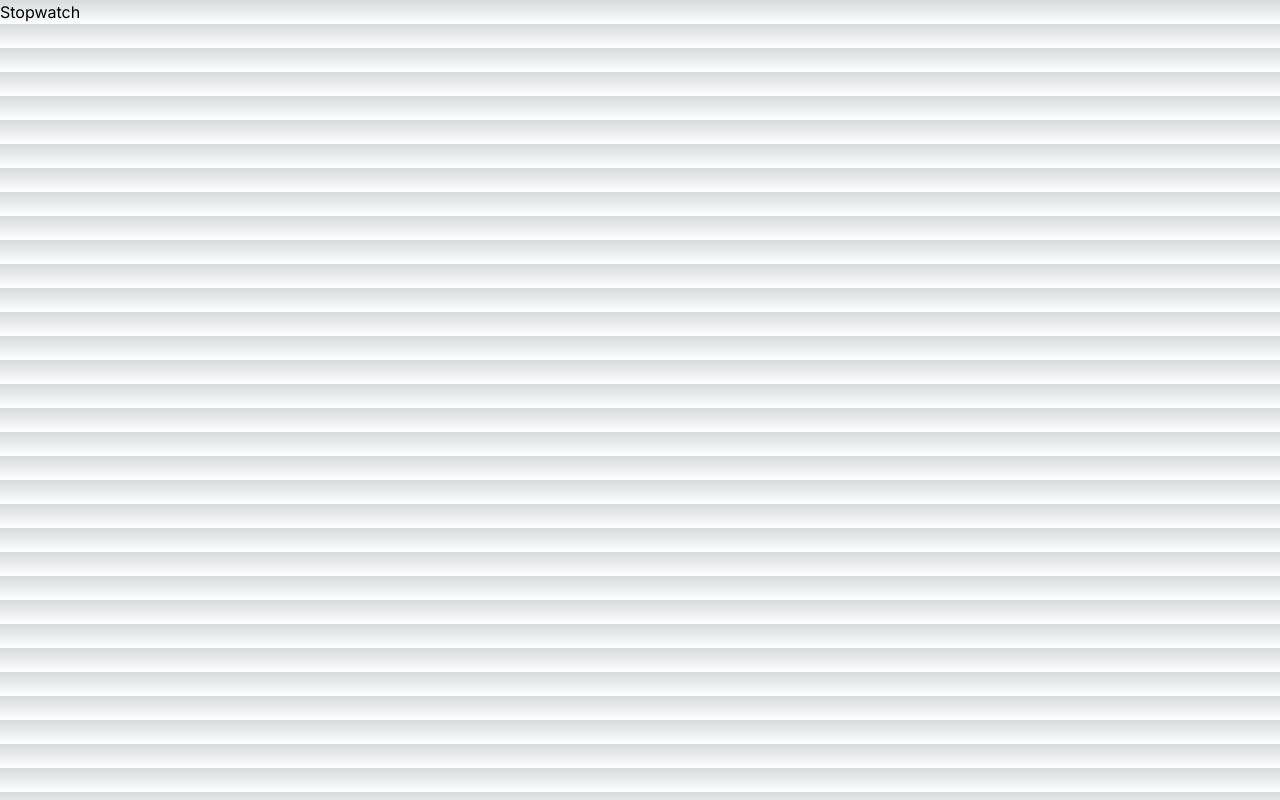
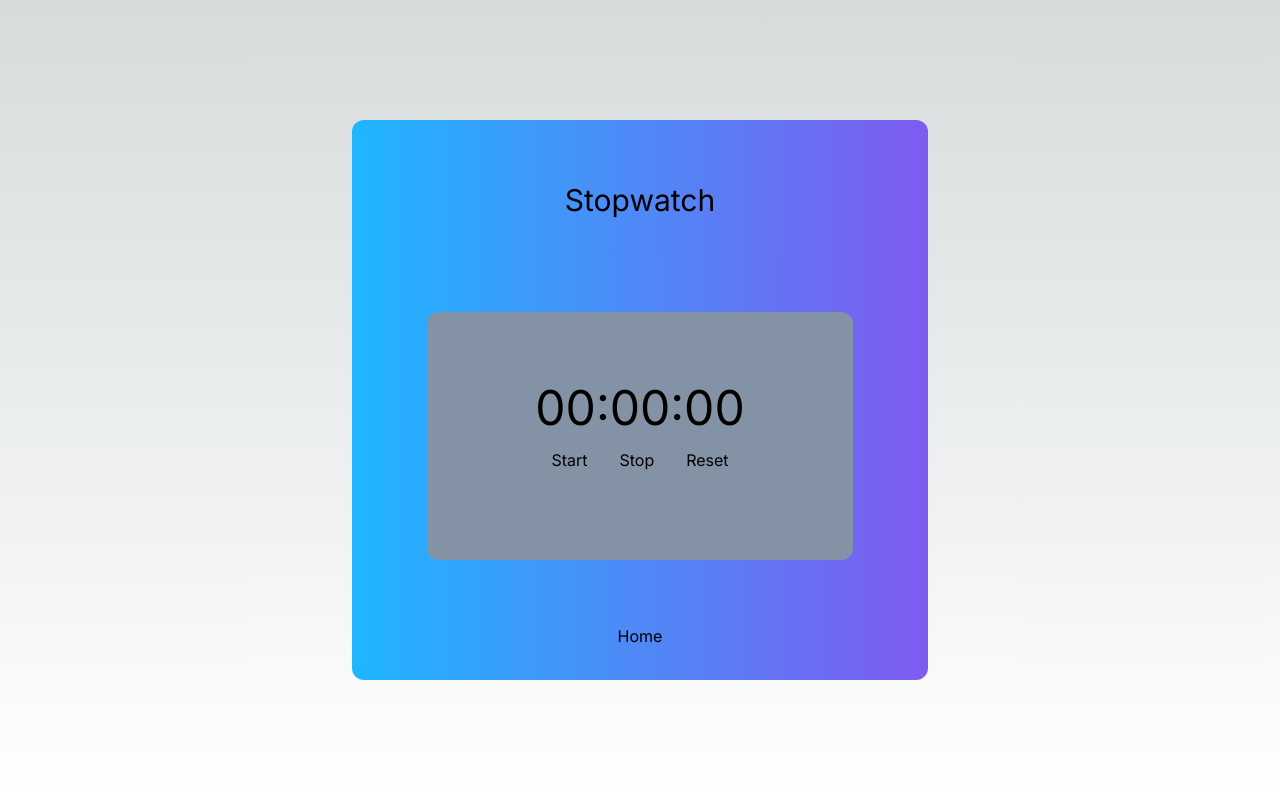
Before and after one commit to Trile16/everyday-widgets, a Next.js app: page /stopwatch in a window 1280 px wide. Built offline with nearby package versions, Linux system fonts and the light colour scheme.

Commit message:
finished stopwatch

```diff
--- /dev/null
+++ b/src/app/clock/page.jsx
@@ -0,0 +1,3 @@
+export default function Clock() {
+  return <>Clock</>;
+}
--- a/src/app/layout.jsx
+++ b/src/app/layout.jsx
@@ -11,7 +11,11 @@ export const metadata = {
 export default function RootLayout({ children }) {
   return (
     <html lang="en">
-      <body className={inter.className}>{children}</body>
+      <body className={inter.className}>
+        <main className="w-screen h-screen flex flex-col justify-center items-center p-16">
+          {children}
+        </main>
+      </body>
     </html>
   );
 }
--- a/src/app/page.jsx
+++ b/src/app/page.jsx
@@ -3,20 +3,19 @@ import Link from "next/link";
 
 export default function Home() {
   return (
-    <main className="w-screen h-screen flex flex-col justify-center items-center p-16">
-      <div className="bg-gradient-to-r from-blue to-purple rounded-xl p-8 w-5/6 max-w-xl">
+    <div className="bg-gradient-to-r from-blue to-purple rounded-xl p-8 w-5/6 max-w-xl h-5/6 flex flex-col justify-between items-center">
       <h1 className="text-3xl/8 p-8 text-center">Everyday Widgets!</h1>
-        <div className="flex justify-center items-center">
+      <div className="flex flex-wrap justify-center items-center w-3/4">
         <Link
           href="/weather"
-            className="flex flex-col items-center bg-blue w-fit rounded-xl m-4"
+          className="flex flex-col items-center bg-blue w-fit rounded-xl m-4 w-1/3"
         >
           <Image src="/clouds.png" width={125} height={125} alt="weather" />
           <h2 className="text-xl/8">Weather</h2>
         </Link>
         <Link
           href="/calculator"
-            className="flex flex-col items-center bg-blue w-fit rounded-xl m-4"
+          className="flex flex-col items-center bg-blue w-fit rounded-xl m-4 w-1/3"
         >
           <Image
             src="/calculator.png"
@@ -28,18 +27,31 @@ export default function Home() {
         </Link>
         <Link
           href="/stopwatch"
-            className="flex flex-col items-center bg-blue w-fit rounded-xl m-4"
+          className="flex flex-col items-center bg-blue w-fit rounded-xl m-4 w-1/3"
         >
           <Image
             src="/stopwatch.png"
             width={125}
             height={125}
             alt="stopwatch"
+            className="p-2"
           />
           <h2 className="text-xl/8">Stopwatch</h2>
         </Link>
+        <Link
+          href="/clock"
+          className="flex flex-col items-center bg-blue w-fit rounded-xl m-4 w-1/3"
+        >
+          <Image
+            src="/clock.png"
+            width={125}
+            height={125}
+            alt="clock"
+            className="p-2"
+          />
+          <h2 className="text-xl/8">Clock</h2>
+        </Link>
       </div>
     </div>
-    </main>
   );
 }
--- a/src/app/stopwatch/page.jsx
+++ b/src/app/stopwatch/page.jsx
@@ -1,3 +1,47 @@
+"use client";
+
+import Image from "next/image";
+import Link from "next/link";
+import { useState, useEffect } from "react";
+
 export default function Stopwatch() {
-  return <>Stopwatch</>;
+  const [time, setTime] = useState(0);
+  const [start, setStart] = useState(false);
+
+  useEffect(() => {
+    let interval;
+    if (start) {
+      interval = setInterval(() => {
+        setTime((prevTime) => prevTime + 10);
+      }, 10);
+    } else if (!start) {
+      clearInterval(interval);
+    }
+    return () => clearInterval(interval);
+  }, [start]);
+
+  return (
+    <div className="bg-gradient-to-r from-blue to-purple rounded-xl p-8 w-5/6 max-w-xl h-5/6 flex flex-col justify-between items-center">
+      <h1 className="text-3xl/8 p-8 text-center">Stopwatch</h1>
+      <div className="bg-gray w-5/6 h-1/2 rounded-xl flex flex-col justify-center items-center">
+        <div className="text-5xl">
+          <span>{("0" + Math.floor((time / 60000) % 60)).slice(-2)}:</span>
+          <span>{("0" + Math.floor((time / 1000) % 60)).slice(-2)}:</span>
+          <span>{("0" + ((time / 10) % 100)).slice(-2)}</span>
+        </div>
+        <div>
+          <button className="m-4" onClick={() => setStart(true)}>
+            Start
+          </button>
+          <button className="m-4" onClick={() => setStart(false)}>
+            Stop
+          </button>
+          <button className="m-4" onClick={() => setTime(0)}>
+            Reset
+          </button>
+        </div>
+      </div>
+      <Link href="/">Home</Link>
+    </div>
+  );
 }
```
Also changed, not shown: public/clock.png (added). Lines whose indentation alone changed are shown as unchanged.
